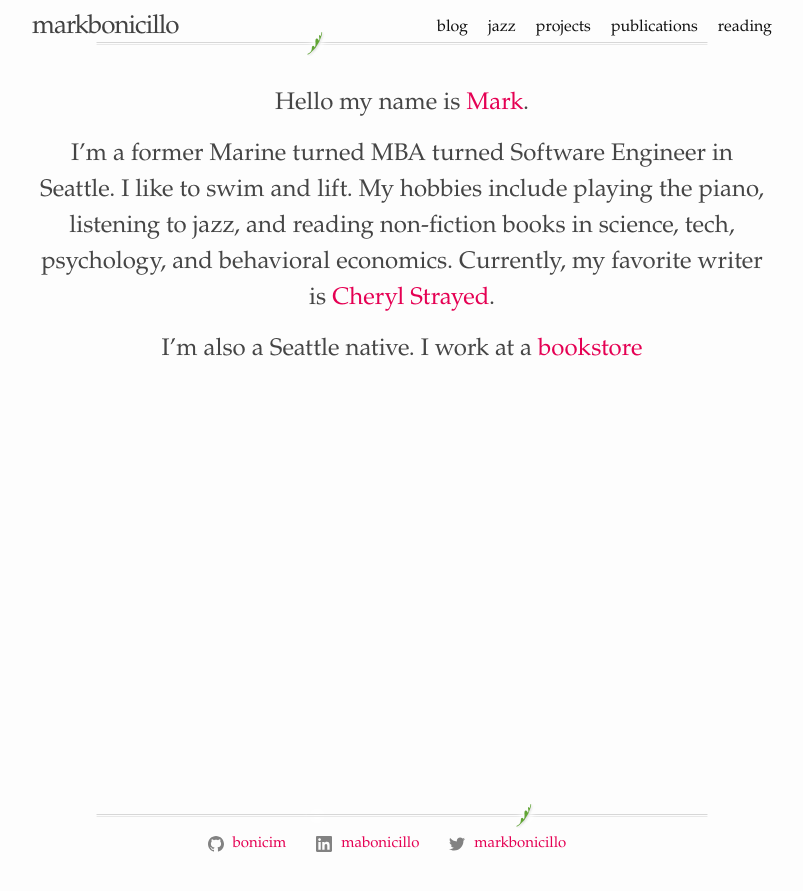
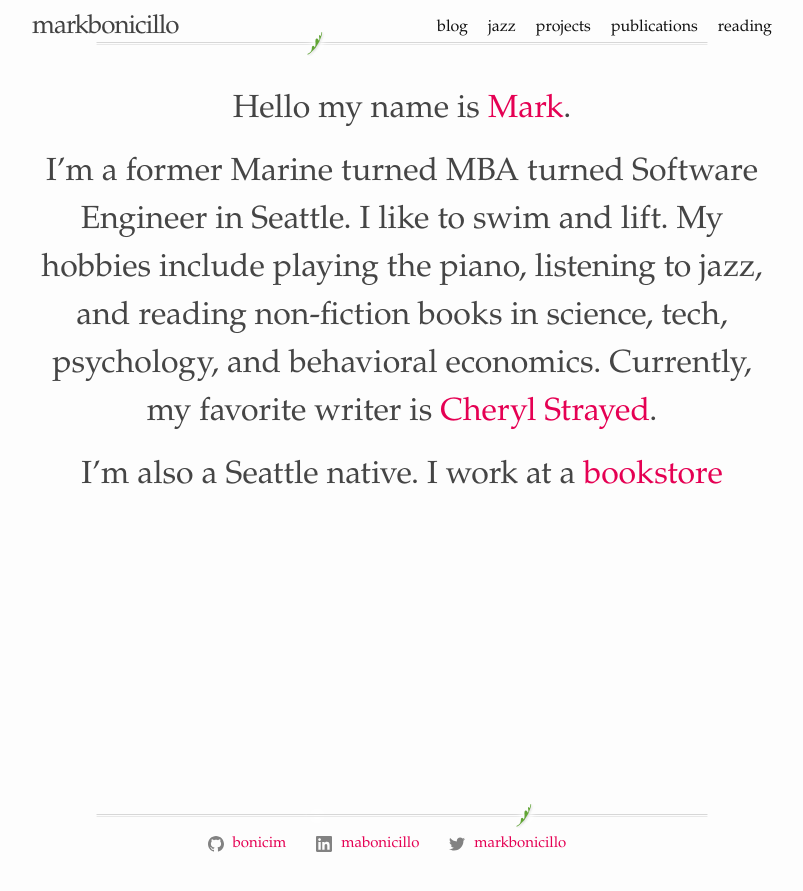
Before and after one commit to bonicim/bonicim.github.io, a Jekyll site: the page built from index.md, in a window 1280 px wide. Shown: the top 891 px of the page, without its empty margins (238-1041 px from the left). Built offline with Jekyll 4.4.1, drawn with Linux system fonts in a browser that asks for light colours.

Commit message:
Change index.md back to old size

```diff
--- a/_sass/minima/_base.scss
+++ b/_sass/minima/_base.scss
@@ -261,5 +261,5 @@ table {
   text-align: center;
   margin-bottom: -1px;
   padding-top: 0;
-  font-size: x-large
+  font-size: xx-large
 }
```
